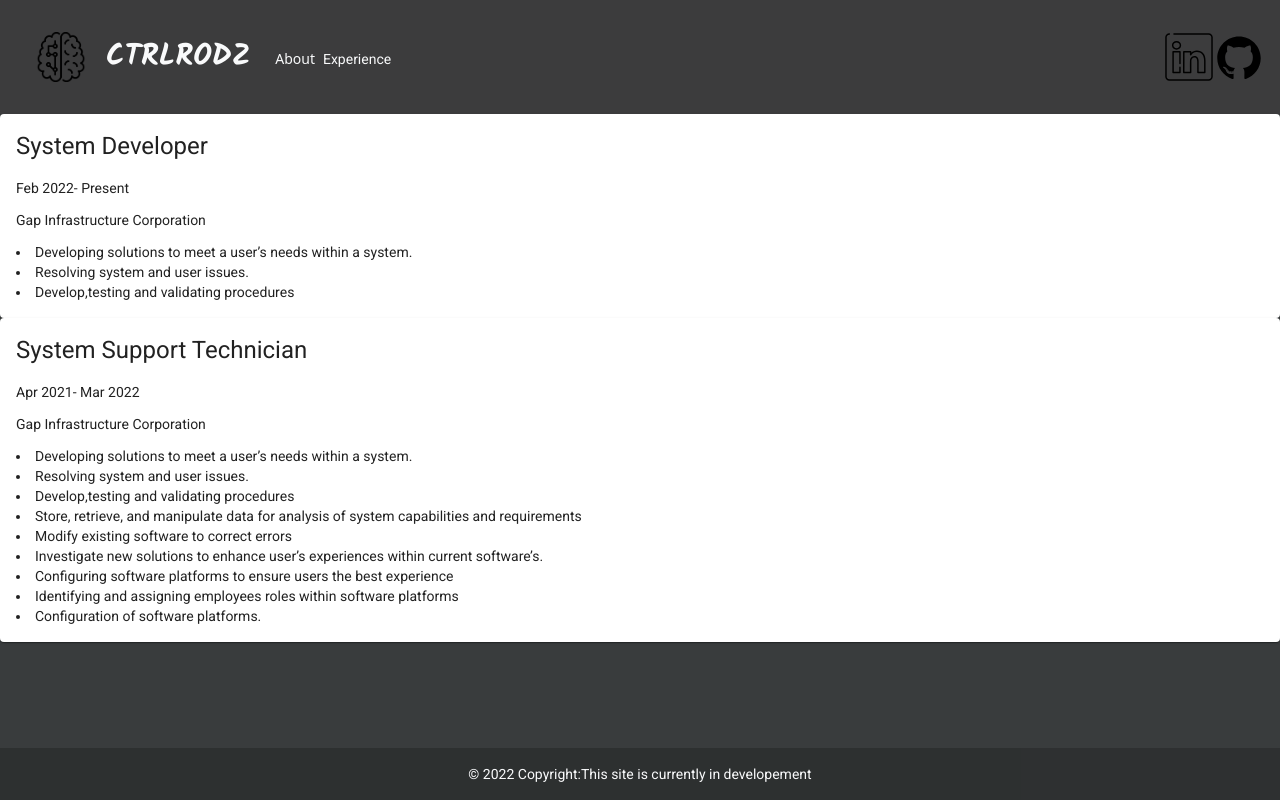
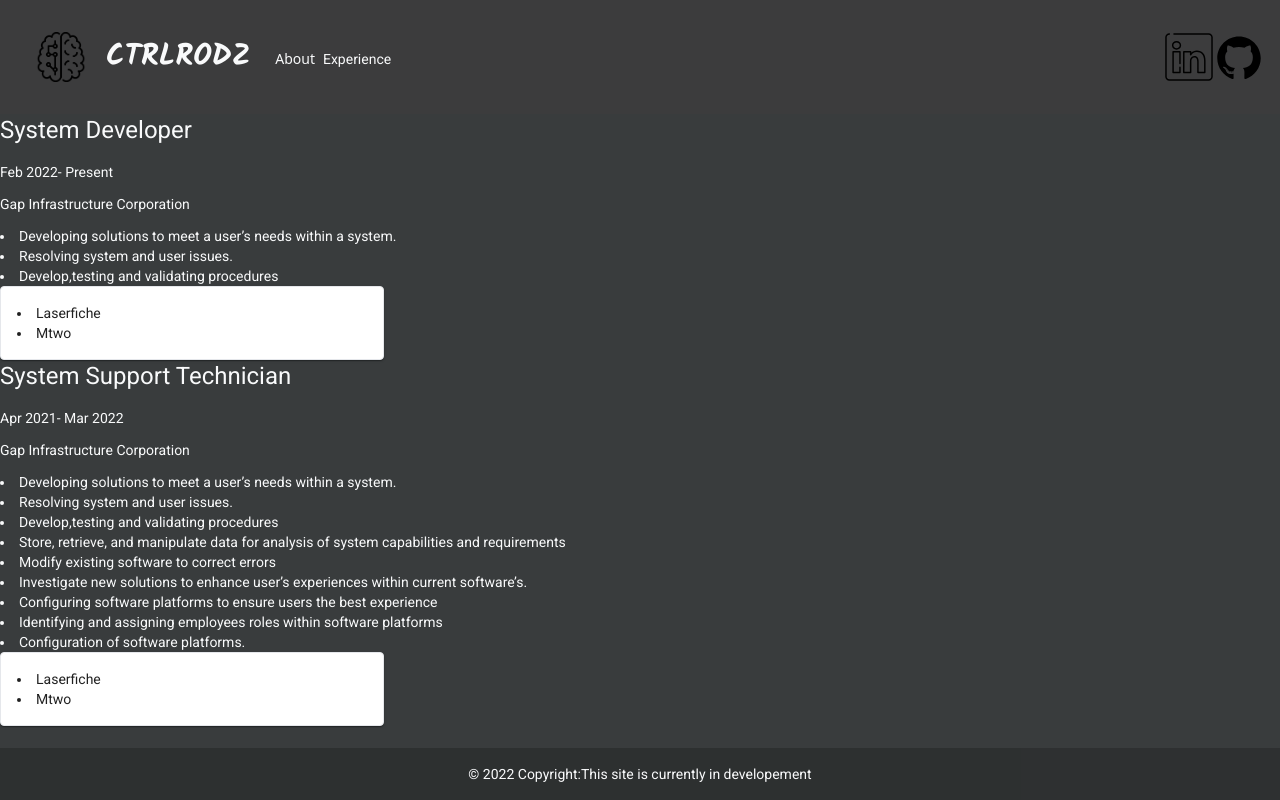
Before and after one commit to CrtlRodz/Portfolio-V1, an Angular app: page /experience in a window 1280 px wide. Built offline with nearby package versions, Linux system fonts and the light colour scheme; a web font is replaced by a local one.

Commit message:
improving

```diff
--- a/src/app/experience/experience.component.html
+++ b/src/app/experience/experience.component.html
@@ -1,7 +1,6 @@
 <div class="projectDiv">
     <section class="">
         <section *ngFor="let experience of experiences">
-            <mat-card class="py-4">
             <h1>{{ experience.title }}</h1>
             <p>{{ experience.date }}</p>
             <p>{{ experience.company }}</p>
@@ -9,11 +8,10 @@
                 <li>{{ duty }}</li>
             </div>
 
-                <!-- <mat-card class="project p-8 bg-gradient-to-r from-cyan-400">
+            <mat-card class="py-4 block p-6 max-w-sm bg-white rounded-lg border border-gray-200 shadow-md hover:bg-gray-100 dark:bg-gray-800 dark:border-gray-700 dark:hover:bg-gray-700 pt-4">
                 <div *ngFor="let skill of experience.skills">
                     <li>{{ skill }}</li>
                 </div>
-            </mat-card> -->
             </mat-card>
         </section>
     </section>
```
Lines whose indentation alone changed are shown as unchanged.
